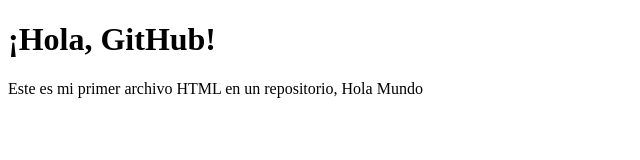
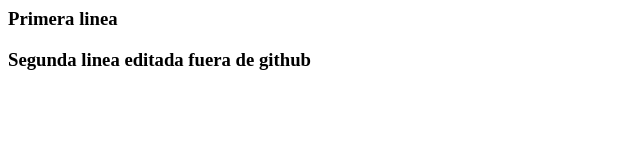
Before and after one commit to AlvaroVillanuevaLopez/miRepositorio, a plain HTML site: page index.html in a window 1280 px wide. Shown: the whole page, without its empty margins (0-640 px from the left). Drawn offline with Linux system fonts and the light colour scheme.

Commit message:
Add files via upload

```diff
--- a/index.html
+++ b/index.html
@@ -1,10 +1,7 @@
-<!DOCTYPE html>
 <html>
 <head>
-    <title>Mi Página en GitHub</title>
-</head>
+<title>Mi primer fichero en github</title>
 <body>
-    <h1>¡Hola, GitHub!</h1>
-    <p>Este es mi primer archivo HTML en un repositorio, Hola Mundo</p>
+<h3>Primera linea</h3>
+<h3>Segunda linea editada fuera de github</h3>
 </body>
-</html>
```
Also changed, not shown: index2.html (added, +4 -0 lines), 1 other file.
